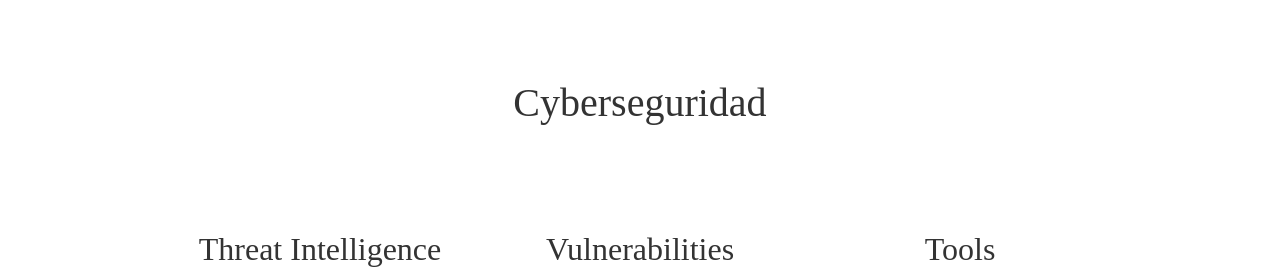
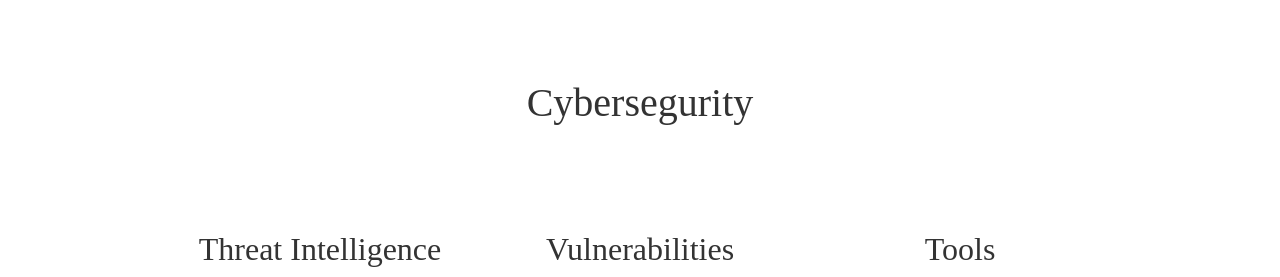
Before and after one commit to priscilita/priscilita.github.io, a Jekyll site: the page built from index.html, in a window 1280 px wide. Shown: the part 902-1179 px from the top of the page. Built offline with Jekyll 4.4.1, drawn with Linux system fonts in a browser that asks for light colours; some web fonts are replaced.

Commit message:
Update about.html

```diff
--- a/_includes/about.html
+++ b/_includes/about.html
@@ -1,5 +1,5 @@
 <div class="user-details">
-  <h1>Cyberseguridad</h1>
+  <h1>Cybersegurity</h1>
   <p>{{ site.user_description }}</p>
 </div>
 <div class="user">
```
